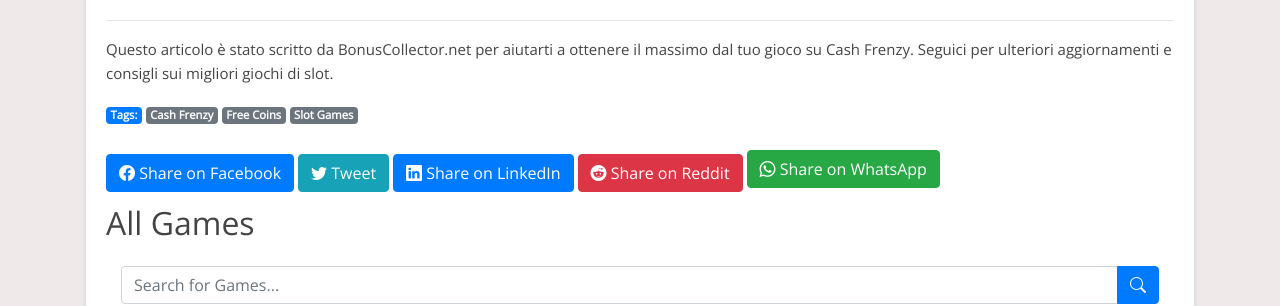
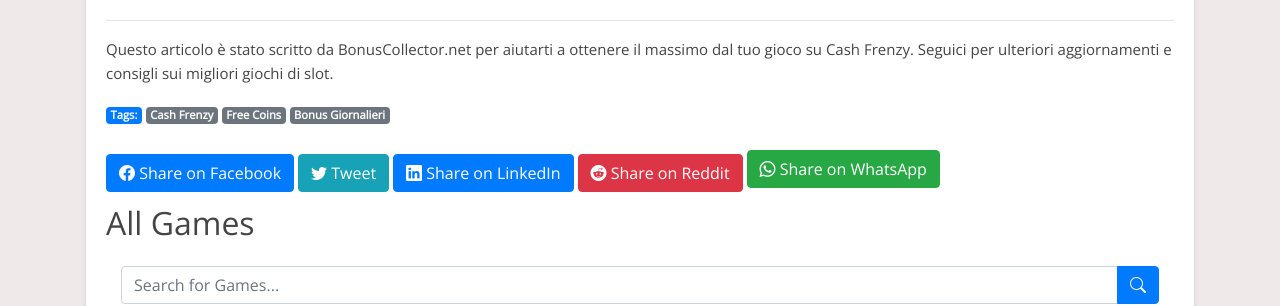
Before and after one commit to Prollad99/bs-net, a Jekyll site: the page built from it/_posts/2024-07-23-cash-frenzy.md, in a window 1280 px wide and 900 px high, scrolled down 8217 px. Shown: the part 153-459 px from the top of the window. Built offline with Jekyll 4.4.1, drawn with Linux system fonts in a browser that asks for light colours; nearby versions of some CDN libraries; comment, search, counter and statistics services are not loaded.

Commit message:
Update 2024-07-23-cash-frenzy.md

```diff
--- a/it/_posts/2024-07-23-cash-frenzy.md
+++ b/it/_posts/2024-07-23-cash-frenzy.md
@@ -2,7 +2,7 @@
 layout: post
 title: "Cash Frenzy Free Coins: Ottieni i Tuoi Premi Quotidiani"
 date: 2024-07-23
-tags: [Cash Frenzy, Free Coins, Slot Games]
+tags: [Cash Frenzy, Free Coins, Bonus Giornalieri]
 author: BonusCollector.net
 description: "Scopri come ottenere monete gratis ogni giorno su Cash Frenzy per continuare a giocare e vincere senza spendere soldi."
 lang: it
```
